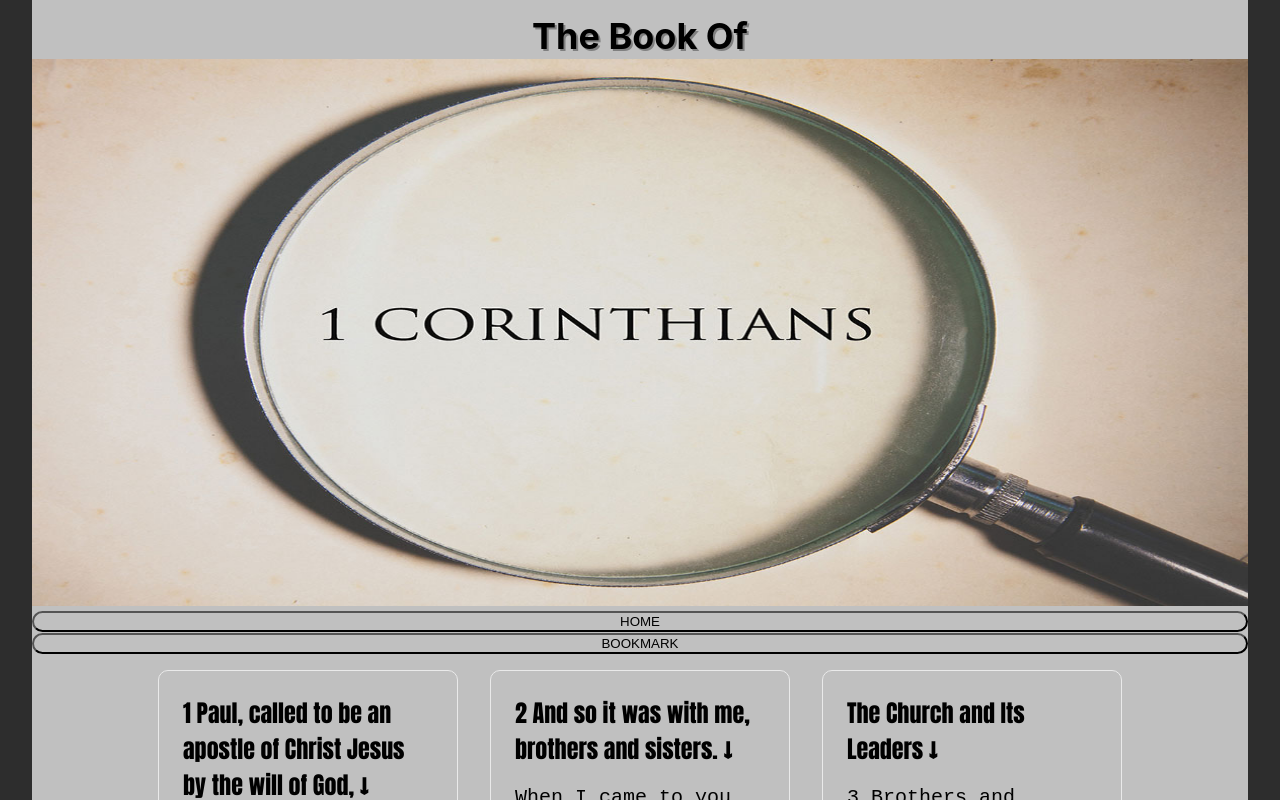
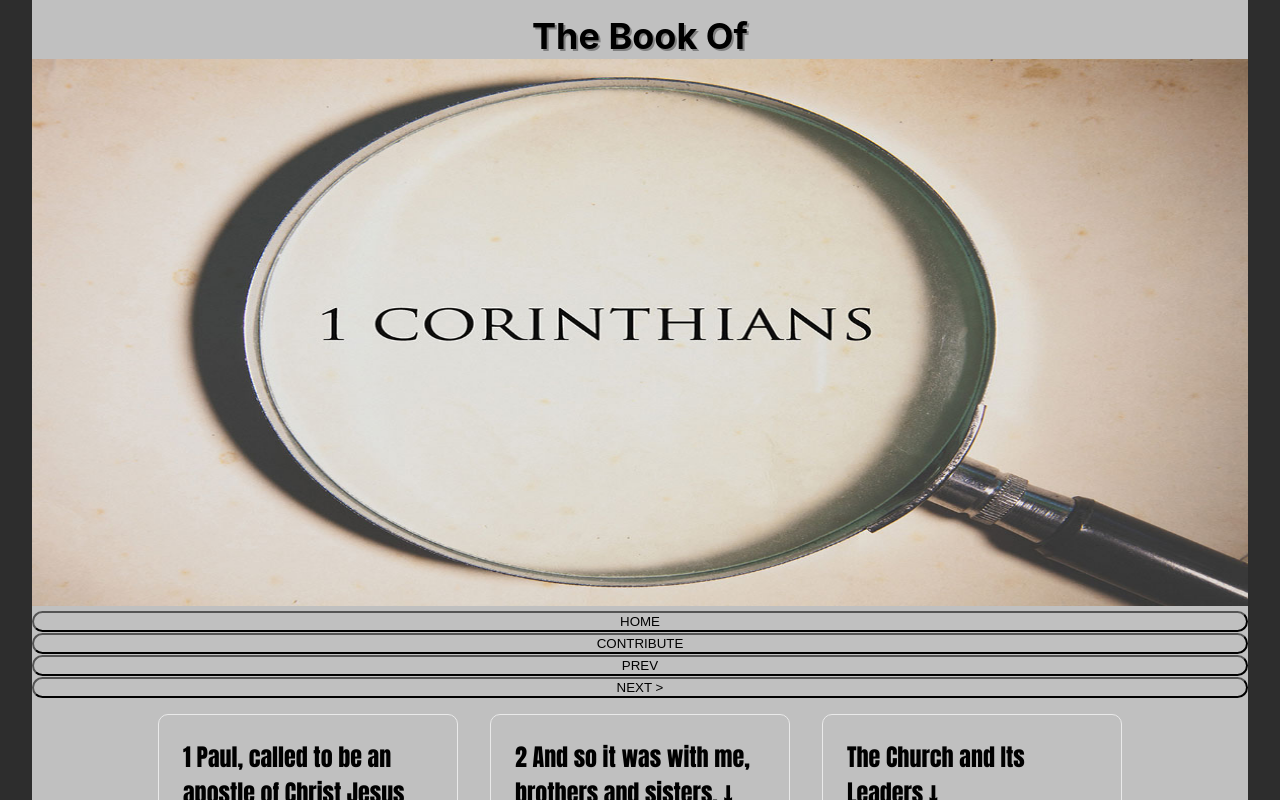
Before and after one commit to jnutt367/first_corinthians, a Next.js app: page / in a window 1280 px wide. Shown: the top 800 px of the page. Built offline with nearby package versions, Linux system fonts and the light colour scheme.

Commit message:
Update index.js
buttons for prev and next added

```diff
--- a/pages/index.js
+++ b/pages/index.js
@@ -25,10 +25,17 @@ export default function Home() {
                               />
 
        <a href="https://the-holy-bible.vercel.app/">
-            <button className={styles.button}>HOME</button>
+            <button className={styles.button}> HOME </button>
        </a>
-         <a href="https://the-holy-bible.vercel.app/">
-            <button className={styles.button}>BOOKMARK</button>
+
+         <a href="#PayPalButton">
+            <button className={styles.button}>CONTRIBUTE </button>
+        </a>
+         <a href="https://romans-five.vercel.app/">
+            <button className={styles.button}>PREV </button>
+       </a>
+        <a href="https://second-corinthians.vercel.app/">
+            <button className={styles.button}>NEXT > </button>
        </a>
 
         <div className={styles.grid}>
```
